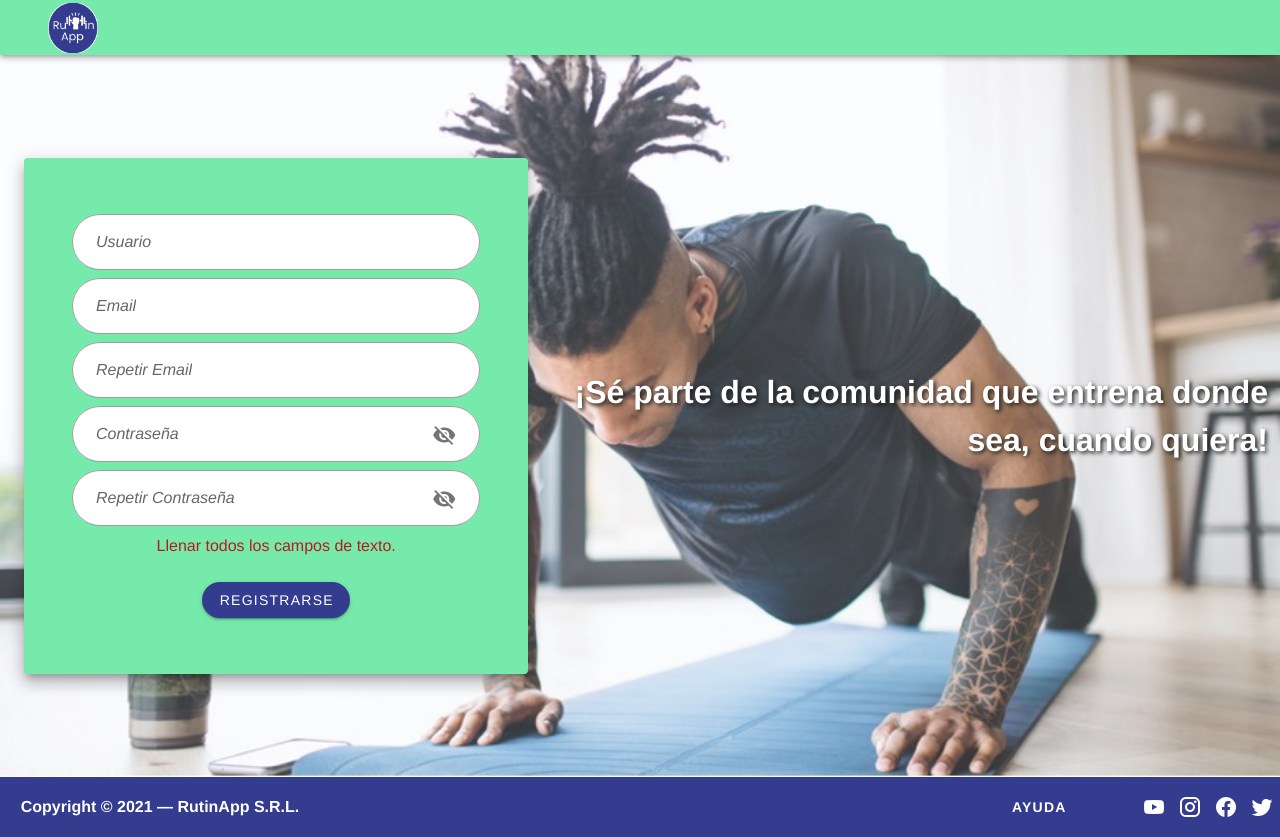
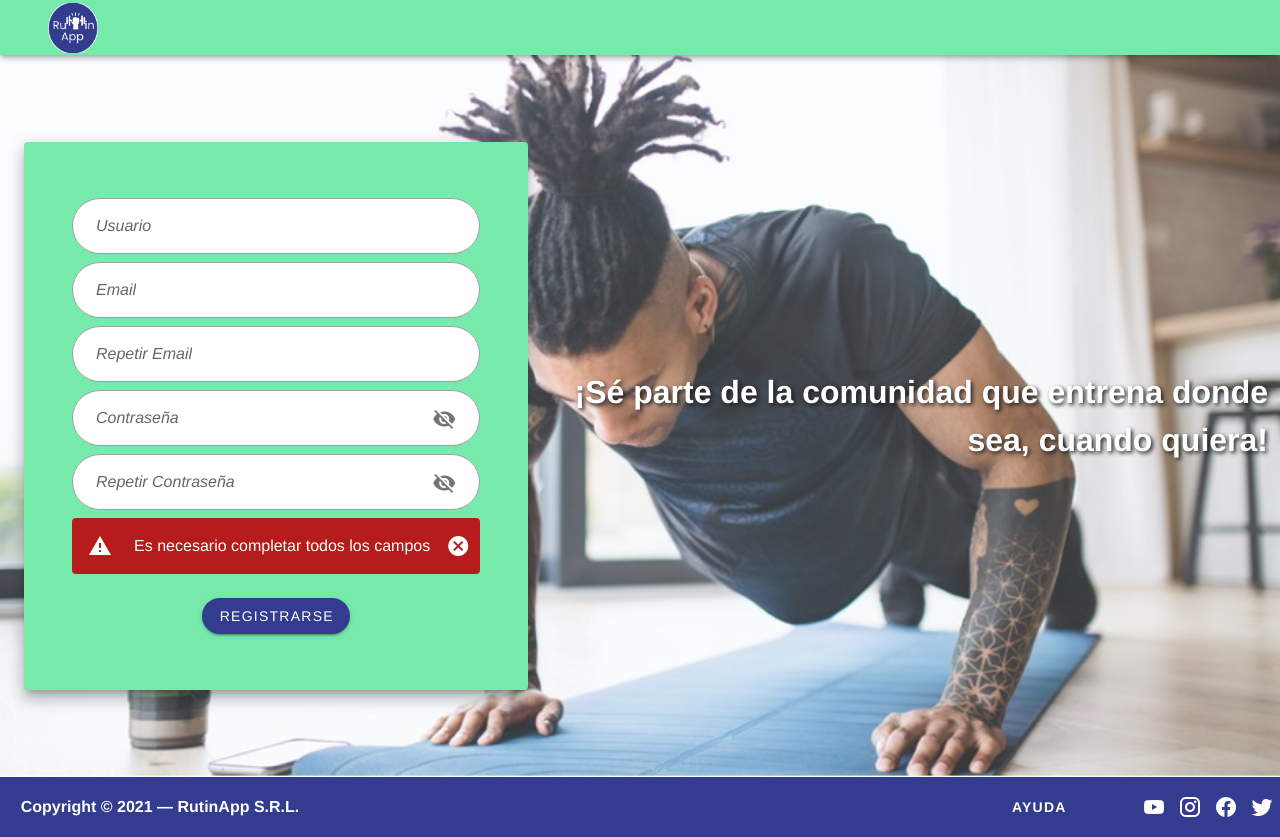
Before and after one commit to daviditco4/rutinapp-website, a Vue app: page /signUp in a window 1280 px wide. Both pictures are taken after a click on the button "REGISTRARSE". Built offline with nearby package versions, Linux system fonts and the light colour scheme.

Commit message:
alert en singup

```diff
--- a/src/views/SignUp.vue
+++ b/src/views/SignUp.vue
@@ -71,7 +71,8 @@
                 >
             </v-text-field>
             <p class="error-message" v-if="!passwordCorrect">Las contraseñas no coinciden</p>
-            <p class="error-message" v-if="isAnyEmpty">Llenar todos los campos de texto.</p>
+            <v-alert v-model="alert" close-text="Close Alert" type="error" v-if="isAnyEmpty" dismissible
+            >Es necesario completar todos los campos</v-alert>
             <v-btn @click="register()"
                 class="text-center my-2"
                 color="secondary"
```
